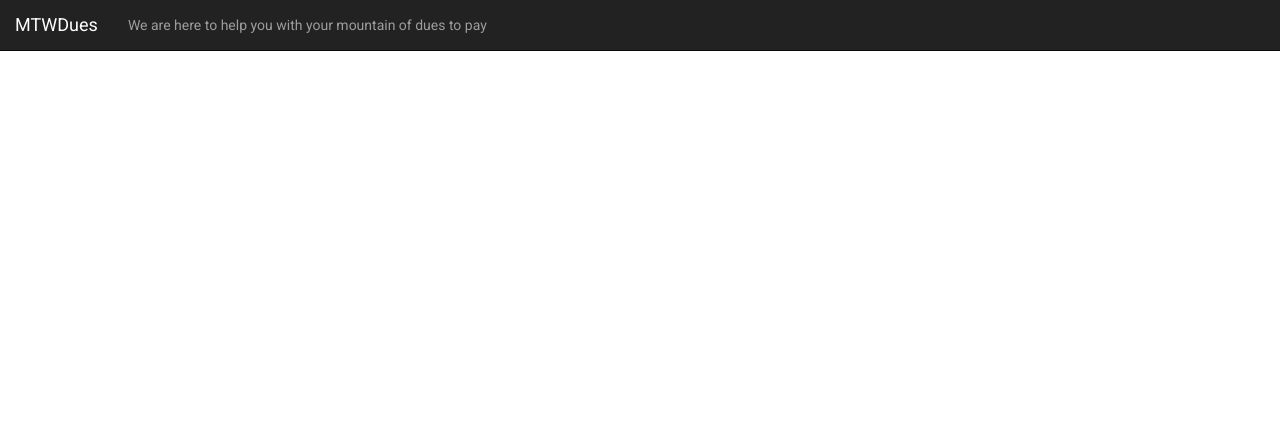
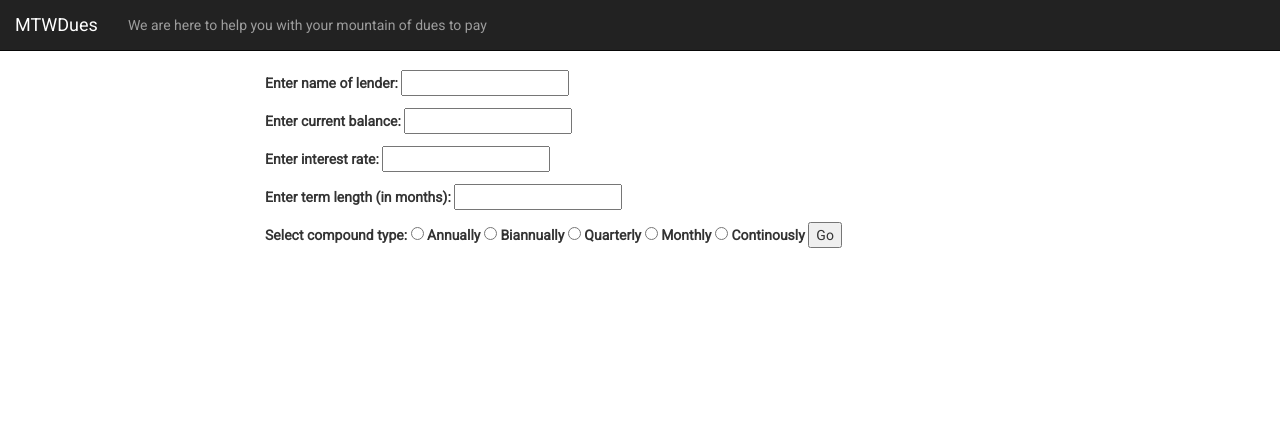
Before and after one commit to azharichenko/debt-management, a Flask app: page /loan in a window 1280 px wide. Shown: the top 447 px of the page. Run offline with Flask 2, Linux system fonts and the light colour scheme; some libraries are stand-ins or nearby versions.

Commit message:
Savings current state of nonsense

```diff
--- a/debtman/__init__.py
+++ b/debtman/__init__.py
@@ -61,7 +61,7 @@ class CreditCardForm(FlaskForm):
     )
     compound_type = RadioField(
         "Select compound type: ",
-        choices=[('annual', "Annually"), ('biannual', "Biannually"), ('quarter', "Quarterly"), ('monthly', "Monthly")],
+        choices=[('annual', "Annually"), ('biannual', "Biannually"), ('quarter', "Quarterly"), ('monthly', "Monthly"), ('continous', 'Continously')],
         # Excluding compounded continously
         validators=[DataRequired()]
     )
@@ -84,7 +84,7 @@ class LoanForm(FlaskForm):
     )
     compound_type = RadioField(
         "Select compound type: ",
-        choices=[('annual', "Annually"),('biannual', "Biannually"), ('quarter' "Quarterly"), ('monthly', "Monthly")],  # Excluding compounded continously
+        choices=[('annual', "Annually"),('biannual', "Biannually"), ('quarter', "Quarterly"), ('monthly', "Monthly"), ('continous', 'Continously')],  # Excluding compounded continously
         validators=[DataRequired()]
     )
     term_length = IntegerField(
--- a/debtman/templates/debtstart.html
+++ b/debtman/templates/debtstart.html
@@ -1,6 +1,5 @@
 <!--Start page to entering debt information into web app-->
 {% extends "base.html" %}
-
 {% block content %}
 <h1>Surprise</h1>
 {% endblock %}
--- a/debtman/templates/loanform.html
+++ b/debtman/templates/loanform.html
@@ -1,2 +1,30 @@
 <!--Form for entering loan debt-->
 {% extends "base.html" %}
+
+{% block content %}
+<div class="container">
+  <div class="row">
+    <div class="col-xs-8 col-xs-offset-2">
+      <form class="form form-horizontal" method="POST" action="/setup">
+          {{ form.csrf_token }}
+          {% for error in form.name.errors %}
+            <p>{{ error }}</p>
+          {% endfor %}
+
+          <p>{{ form.name.label }} {{ form.name(size=20) }}</p>
+          <p>{{ form.balance.label }} {{ form.balance(size=20) }}</p>
+          <p>{{ form.interest_rate.label }} {{ form.interest_rate(size=20) }}</p>
+          <p>{{ form.term_length.label }} {{ form.term_length(size=20) }}</p>
+          {{ form.compound_type.label }}
+            {% for subfield in form.compound_type %}
+            <tr>
+                <td>{{ subfield }}</td>
+                <td>{{ subfield.label }}</td>
+            </tr>
+            {% endfor %}
+        <input type="submit" value="Go">
+      </form>
+    </div>
+  </div>
+</div>
+{% endblock %}
```
Also changed, not shown: debtman/templates/userform.html (+6 -3 lines).
